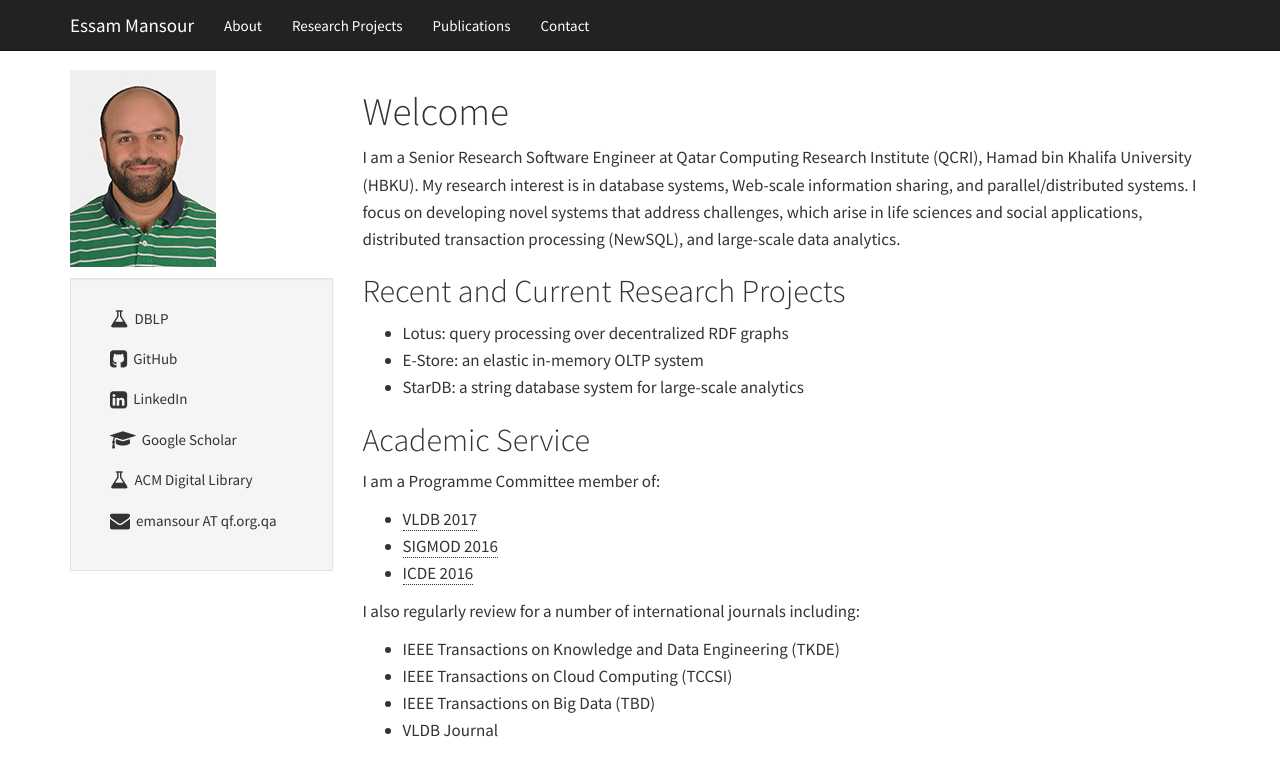
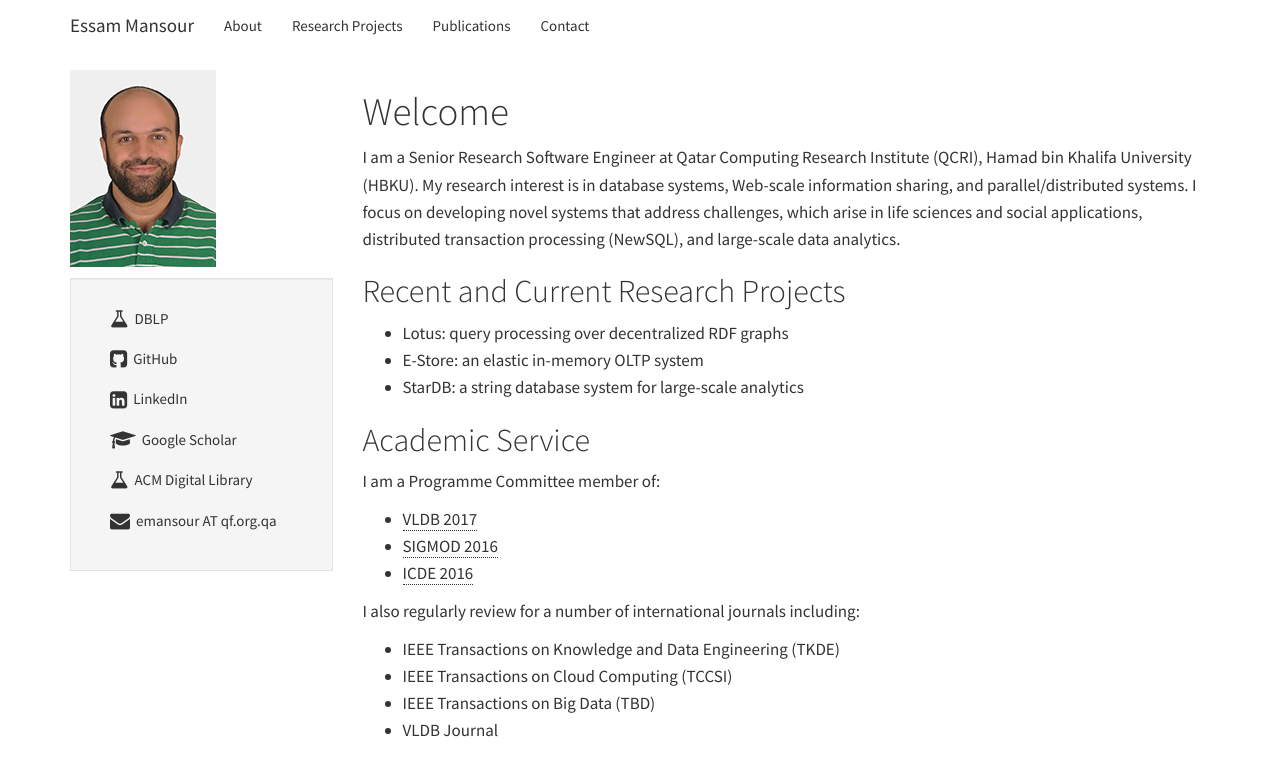
Before and after one commit to mansoure/mansoure.github.io, a Jekyll site: the page built from index.md, in a window 1280 px wide. Shown: the top 776 px of the page. Built offline with Jekyll 4.4.1, drawn with Linux system fonts in a browser that asks for light colours.

Commit message:
add themes

```diff
--- a/_layouts/default.html
+++ b/_layouts/default.html
@@ -22,7 +22,7 @@
 		</head>
 		<body>
 
-			<div id="navbar-yellow" class="navbar navbar-default navbar-fixed-top" role="navigation">
+			<div id="navbar-yellow" class="navbar navbar-light  navbar-fixed-top" role="navigation">
 				<div class="container">
 			        <div class="navbar-header">
 			            <button type="button" class="navbar-toggle" data-toggle="collapse" data-target=".navbar-ex1-collapse">
```
